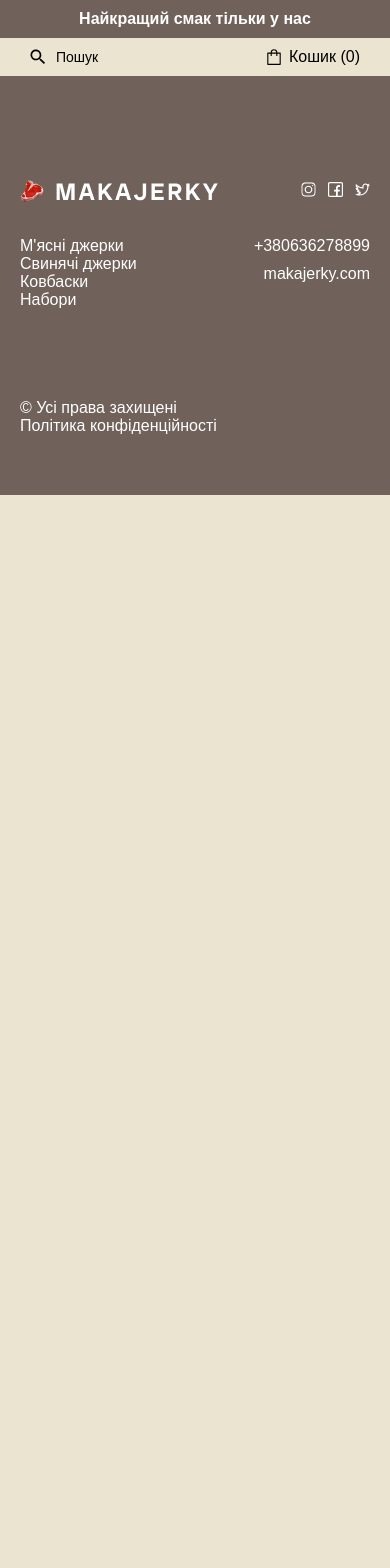
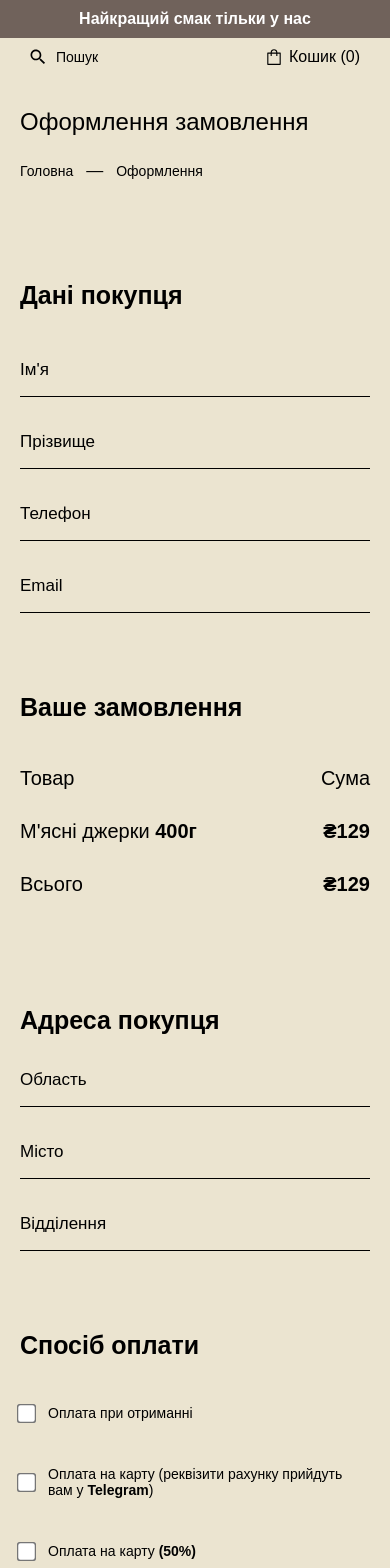
Before and after one commit to Bohdansnopok/food-shop, a React (Create React App) app: page /placingOrder in a window 390 px wide. Shown: the top 1568 px of the page. Before the commit the page ends 844 px from the top, so only its background shows below. Built offline with nearby package versions, Linux system fonts and the light colour scheme; a web font is replaced by a local one.

Commit message:
add placing order

```diff
--- a/src/App.tsx
+++ b/src/App.tsx
@@ -5,6 +5,7 @@ import Cart from "./pages/Cart/Cart";
 import Header from "./components/Header/Header";
 import Footer from "./components/Footer/Footer";
 import OrderStatus from "./pages/OrderStatus/OrderStatus";
+import PlacingOrder from "./pages/PlacingOrder/PlacingOrder";
 
 const App = () => {
     return (
@@ -14,6 +15,7 @@ const App = () => {
                 <Route path="/" element={<Main/>}/>
                 <Route path="/cart" element={<Cart/>}/>
                 <Route path="/orderStatus" element={<OrderStatus/>}/>
+                <Route path="/placingOrder" element={<PlacingOrder/>}/>
             </Routes>
             <Footer/>
         </Router>
--- a/src/components/CartPageComponents/CartContent.tsx
+++ b/src/components/CartPageComponents/CartContent.tsx
@@ -93,9 +93,9 @@ function CartContent() {
                     <div className={styles.sum}>
                         Всього: <span>₴129</span>
                     </div>
-                    <button className="btn">
+                    <Link to="/PlacingOrder" className={`${styles.btn} btn`}>
                         Оформити <span>замовлення</span> {/*спан для адаптива*/}
-                    </button>
+                    </Link>
                 </div>
             </div>
         </section>
--- a/src/components/CartPageComponents/style.module.css
+++ b/src/components/CartPageComponents/style.module.css
@@ -175,7 +175,7 @@
 
 .sum {
     border: 1px solid #000000;
-    padding: 14px 32px;
+    padding: 16px 32px;
     background-color: #fff;
     font-size: 25px;
     font-weight: 500;
@@ -187,11 +187,11 @@
     margin-left: 55px;
 }
 
-.summary button {
+.summary .btn {
     font-size: 17px;
 }
 
-.summary button span {
+.summary .btn span {
     margin-left: 5px;
 }
 
@@ -314,7 +314,7 @@
     }
 
     .priceSum,
-    .summary button span {
+    .summary .btn span {
         display: none;
     }
 }
@@ -337,11 +337,6 @@
         padding: 12px 8px;
         font-size: 16px;
     }
-
-    .summary button {
-        padding: 15px 40px;
-        font-size: 14px;
-    }
 }
 
 @media (max-width: 375px) {
@@ -358,9 +353,4 @@
     .sum span {
         margin-left: 23px;
     }
-
-    .summary button {
-        padding: 15px 30px;
-        font-size: 14px;
-    }
 }
--- a/src/components/Header/Header.tsx
+++ b/src/components/Header/Header.tsx
@@ -55,7 +55,7 @@ const Header: React.FC = () => {
                         <div className="basketText">Кошик (0)</div>
                     </Link>
 
-                    <Link to="/OrderStatus" className={styles.design}>
+                    <Link to="/PlacingOrder" className={styles.design}>
                         <div className="basketText">Оформлення</div>
                     </Link>
                 </div>
--- a/src/components/OrderStatusComponents/Status.tsx
+++ b/src/components/OrderStatusComponents/Status.tsx
@@ -43,9 +43,9 @@ const Status = () => {
                         </div>
                     </div>
 
-                    <a href="#" className={`${styles.btn} btn`}>
+                    <Link to="/" className={`${styles.btn} btn`}>
                         Перейти на головну
-                    </a>
+                    </Link>
                 </div>
             </section>
         </div>
--- /dev/null
+++ b/src/components/PlacingOrderComponents/Placing.tsx
@@ -0,0 +1,85 @@
+import React from 'react';
+import styles from "./style.module.css";
+import {Link} from "react-router-dom";
+
+function Placing() {
+    return (
+        <div className="container">
+            <section className={styles.placingOrder}>
+                <h1>
+                    Оформлення замовлення
+                </h1>
+                <div className={styles.pageNavigation}>
+                    <Link to="/" className={styles.page}>Головна</Link>
+                    <div className={styles.minus}>
+                        —
+                    </div>
+                    <Link to="/PlacingOrder" className={styles.page}>Оформлення</Link>
+                </div>
+
+                <div className={styles.placingForm}>
+                    <form className={`${styles.buyerData} ${styles.placingForm__items}`}>
+                        <h2 className={styles.placingForm__title}>Дані покупця</h2>
+                        <input type="text" placeholder="Ім'я"/>
+                        <input type="text" placeholder="Прізвище"/>
+                        <input type="number" placeholder="Телефон"/>
+                        <input type="email" placeholder="Email"/>
+                    </form>
+
+                    <form className={`${styles.yourOrder} ${styles.placingForm__items}`}>
+                        <h2>Ваше замовлення</h2>
+                        <div className={styles.receipt}>
+                            <div className={styles.row}>
+                                <div className={styles.item}>Товар</div>
+                                <div className={styles.price}>Сума</div>
+                            </div>
+                            <div className={styles.row}>
+                                <div className={styles.item}>М'ясні джерки <strong>400г</strong></div>
+                                <strong className={styles.price}>₴129</strong>
+                            </div>
+                            <div className={styles.row}>
+                                <div className={styles.item}>Всього</div>
+                                <strong className={styles.price}>₴129</strong>
+                            </div>
+                        </div>
+                    </form>
+
+                    <form className={`${styles.buyerAddress} ${styles.placingForm__items}`}>
+                        <h2>Адреса покупця</h2>
+                        <input type="search" placeholder="Область"/>
+                        <input type="search" placeholder="Місто"/>
+                        <input type="search" placeholder="Відділення"/>
+                    </form>
+
+                    <form className={`${styles.paymentMethod} ${styles.placingForm__items}`}>
+                        <h2>Спосіб оплати</h2>
+                        <div className={styles.paymentMethod__item}>
+                            <input type="checkbox" className={styles.paymentMethod__input} id="payment1" />
+                            <label htmlFor="payment1">Оплата при отриманні</label>
+                        </div>
+
+                        <div className={styles.paymentMethod__item}>
+                            <input type="checkbox" className={styles.paymentMethod__input} id="payment2" />
+                            <label htmlFor="payment2">Оплата на карту (реквізити рахунку прийдуть вам y <b>Telegram</b>)</label>
+                        </div>
+
+                        <div className={styles.paymentMethod__item}>
+                            <input type="checkbox" className={styles.paymentMethod__input} id="payment3" />
+                            <label htmlFor="payment3">Оплата на карту <b>(50%)</b></label>
+                        </div>
+
+
+                        <div className={styles.paymentMethod__item}>
+                            <input type="checkbox" className={styles.paymentMethod__input} id="payment4" />
+                            <label htmlFor="payment4">Оплата криптовалютою (адреса гаманця прийде вам у <b>Telegram)</b></label>
+                        </div>
+
+                        <Link to="/OrderStatus" className={`${styles.btn} btn`}>Оформити замовлення</Link>
+                    </form>
+                </div>
+            </section>
+        </div>
+    );
+}
+
+export default Placing;
--- /dev/null
+++ b/src/components/PlacingOrderComponents/style.module.css
@@ -0,0 +1,161 @@
+.placingOrder {
+    padding: 200px 0 100px 0;
+}
+
+.pageNavigation {
+    display: flex;
+    align-items: center;
+    margin: 25px 0 160px 0;
+}
+
+.minus {
+    font-size: 17px;
+    font-weight: normal;
+    margin: 0 13px;
+}
+
+.page {
+    font-size: 20px;
+    text-decoration: none;
+    color: black;
+    transition: color .3s;
+}
+
+.page:hover {
+    color: orange;
+}
+
+.placingForm {
+    display: flex;
+    flex-wrap: wrap;
+    justify-content: space-between;
+}
+
+.placingForm__title {
+    margin-bottom: 15px;
+}
+
+.placingForm__items {
+    display: flex;
+    flex-direction: column;
+    width: calc(50% - 215px / 2);
+    margin-bottom: 80px;
+}
+
+.placingForm__items h2 {
+    font-size: 25px;
+    font-weight: 700;
+}
+
+.placingForm__items input {
+    font-size: 17px;
+    padding-bottom: 16px;
+    border: none;
+    outline: none;
+    border-bottom: 1px solid #000000;
+    background-color: transparent;
+    max-width: 350px;
+    margin-top: 35px;
+}
+
+.placingForm__items input:focus {
+    border-bottom: 2px solid gray;
+}
+
+.placingForm__items input::placeholder {
+    color: #000000;
+}
+
+.receipt {
+    max-width: 318px;
+    margin-top: 45px;
+}
+
+.row {
+    display: flex;
+    justify-content: space-between;
+    margin-bottom: 30px;
+}
+
+.item,
+.price {
+    font-size: 20px;
+}
+
+.paymentMethod input {
+    margin-top: 0;
+}
+
+.paymentMethod__item {
+    display: flex;
+    align-items: center;
+    margin-top: 45px;
+}
+
+.paymentMethod__item label {
+    margin-left: 15px;
+    font-size: 17px;
+}
+
+input[type="checkbox"] {
+    transform: scale(1.5);
+}
+
+.btn {
+    margin-top: 47px;
+    margin-right: auto;
+}
+
+@media (max-width: 1200px) {
+    .placingOrder {
+        padding: 200px 32px 100px 32px;
+    }
+}
+
+@media (max-width: 1000px) {
+    .placingForm__items {
+        justify-content: center;
+        width: 100%;
+    }
+
+    .placingOrder {
+        padding: 130px 32px 100px 32px;
+    }
+
+    .pageNavigation {
+        display: flex;
+        align-items: center;
+        margin: 25px 0 100px 0;
+    }
+}
+
+@media (max-width: 768px) {
+    .receipt {
+        max-width: 100%;
+    }
+}
+
+@media (max-width: 500px) {
+    .placingOrder {
+        padding: 32px 20px 32px 20px;
+    }
+
+    .pageNavigation {
+        display: flex;
+        align-items: center;
+        margin: 25px 0 100px 0;
+    }
+
+    .page {
+        font-size: 14px;
+    }
+
+    .paymentMethod__item label {
+        font-size: 14px;
+    }
+
+    .btn {
+        padding: 12px 30px;
+        font-size: 14px;
+    }
+}
--- /dev/null
+++ b/src/pages/PlacingOrder/PlacingOrder.tsx
@@ -0,0 +1,12 @@
+import React from 'react';
+import Placing from "../../components/PlacingOrderComponents/Placing";
+
+function PlacingOrder() {
+    return (
+        <div className="container">
+            <Placing/>
+        </div>
+    );
+}
+
+export default PlacingOrder;
```
